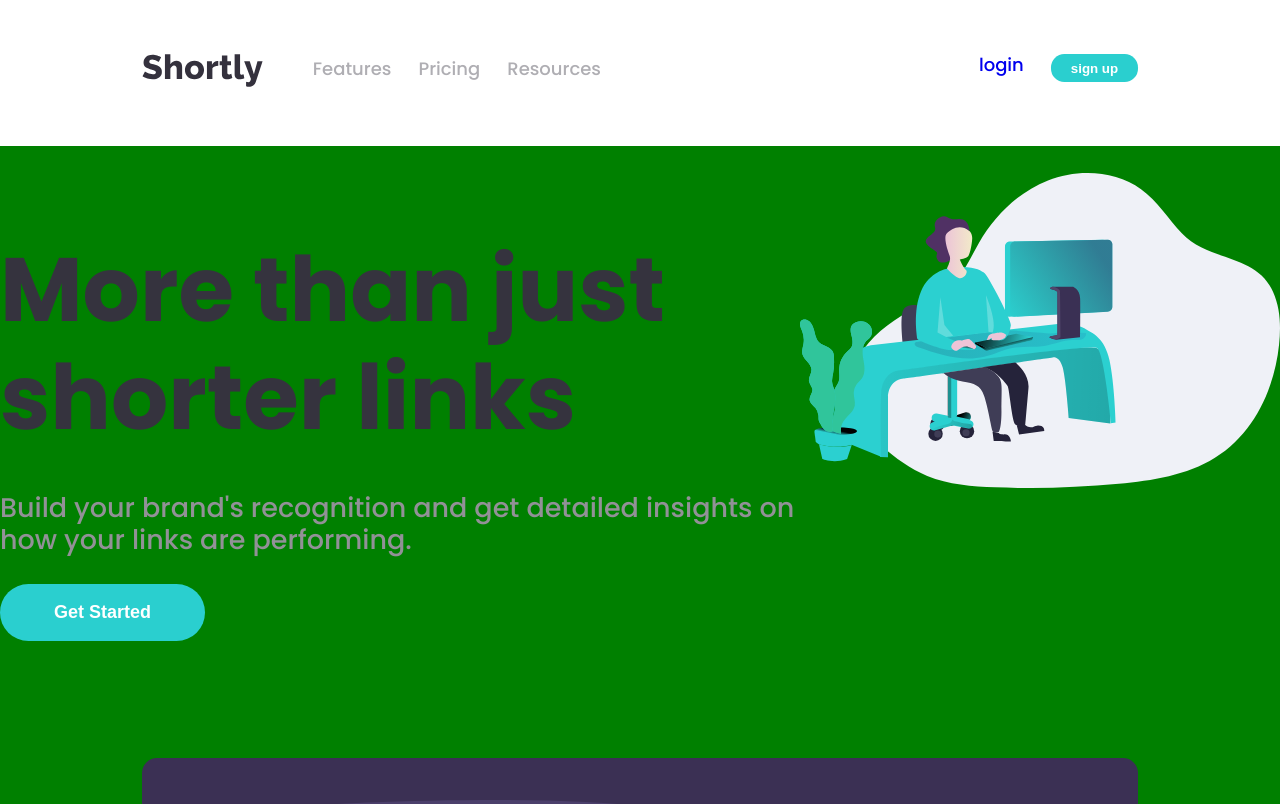
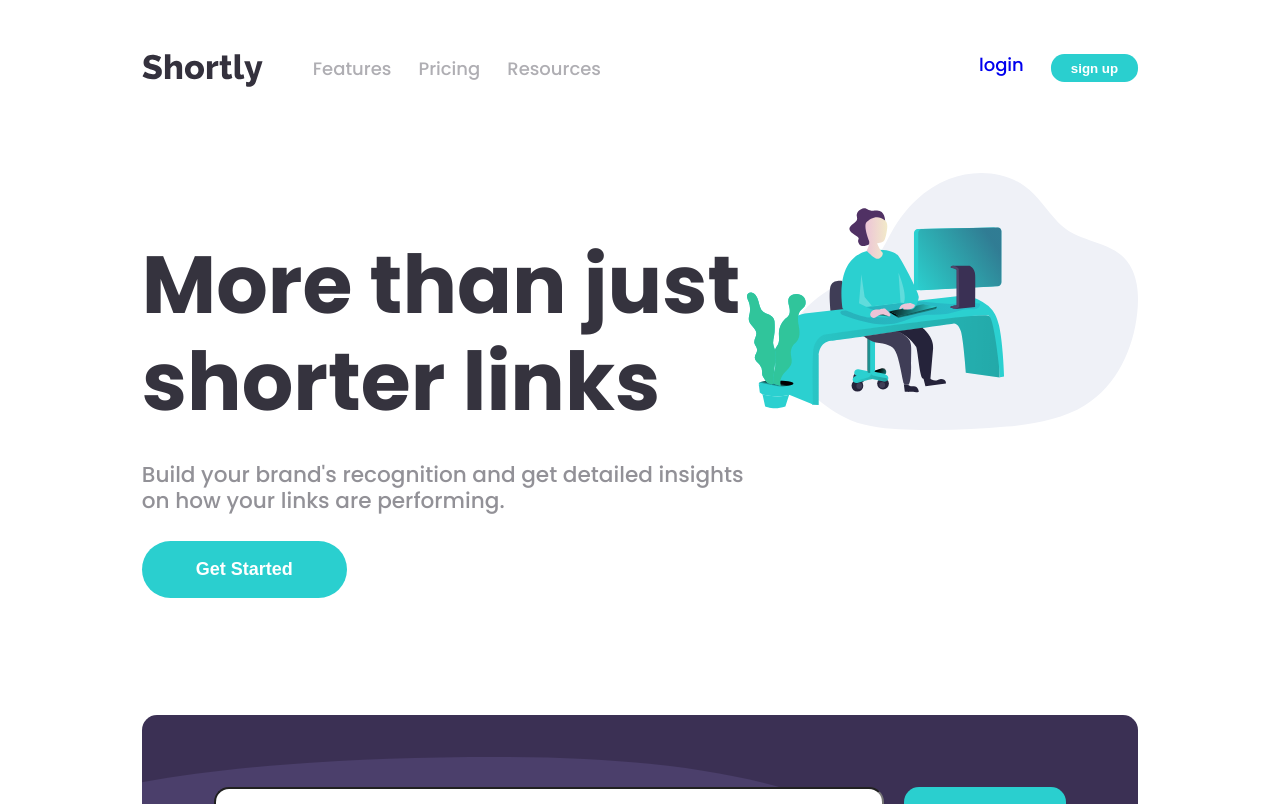
Before and after one commit to uchedotphp/url-shortener, a Vue app: page / in a window 1280 px wide. Shown: the top 804 px of the page. Built offline with nearby package versions, Linux system fonts and the light colour scheme.

Commit message:
fixed jumbotron

```diff
--- a/src/components/JumbotronSection.vue
+++ b/src/components/JumbotronSection.vue
@@ -1,5 +1,6 @@
 <template>
   <div class="jumbotron">
+    <div class="main doubled-container">
       <div class="jumbotron-text-area">
         <h1>More than just shorter links</h1>
         <p>Build your brand's recognition and get detailed insights on how your links are performing.</p>
@@ -8,6 +9,7 @@
       <div class="image-area">
         <div class="image">
           <img src="./../assets/images/illustration-working.svg" alt="illustration-working" />
+        </div>
       </div>
     </div>
   </div>
@@ -22,32 +24,36 @@ export default {
 <style lang="scss" scoped>
 .jumbotron {
   // margin: 1.5em -11.1vw 1.5em 0;
-  background-color: red;
-  display: flex;
+  // background-color: red;
+  // display: flex;
   padding: 0 0 5em 0;
 }
 
-.jumbotron .jumbotron-text-area {
+.main {
+  display: flex;
+}
+
+.jumbotron .main .jumbotron-text-area {
   // justify-content: flex-start;
   // background-color: aquamarine;
   padding: 5em 0;
-  max-width: 800px;
+  // max-width: 700px;
+  max-width: 43.75rem;
 }
 
-.jumbotron .jumbotron-text-area h1 {
-  font-size: 5rem;
+.jumbotron .main .jumbotron-text-area h1 {
+  font-size: 4.5rem;
 }
 
-.jumbotron .jumbotron-text-area p {
-  font-size: 1.5rem;
+.jumbotron .main .jumbotron-text-area p {
+  font-size: 1.2rem;
 }
 
-.jumbotron,
 .image-area {
   // margin-right: -16.76vw;
   // margin-right: -11.1vw;
   // justify-content: flex-end;
-  background-color: green;
+  // background-color: green;
   // margin-top: 0;
   // background-image: url("./../assets/images/illustration-working.svg");
   // background-repeat: no-repeat;
--- a/src/components/LinkShortenerSection.vue
+++ b/src/components/LinkShortenerSection.vue
@@ -71,35 +71,71 @@ export default {
       }
     };
   },
+  computed: {
+    storage() {
+      return JSON.parse(localStorage.getItem("urls"));
+    }
+  },
 
   methods: {
+    test(formName) {
+      this.$refs[formName].validate(valid => {
+        if (valid) {
+          return axios
+            .post("https://rel.ink/api/links/", {
+              url: this.ruleForm.link
+            })
+            .then(response => {
+              console.log(response);
+            })
+            .catch(err => {
+              console.error(err);
+            });
+        } else {
+          console.log("bad");
+        }
+      });
+    },
     shortenLink(formName) {
       this.$refs[formName].validate(valid => {
         if (valid) {
-          // return this.$store
-          //   .dispatch("shortenLink", {
-          //     url: this.ruleForm.link,
-          //   })
-          //   .then((response) => {
-          //     console.log(response);
-          //   })
-          //   .catch((err) => {
-          //     console.error(err);
-          //   });
+          console.log(this.ruleForm.link);
+          // if (localStorage.getItem("urls") !== null) {
+          //   const found = JSON.parse(localStorage.getItem("urls")).find(
+          //     link => {
+          //       return link.url === this.ruleForm.link;
+          //     }
+          //   );
+          //   if (found == undefined) {
           return axios
             .post("https://rel.ink/api/links/", {
               url: this.ruleForm.link
             })
             .then(({ data }) => {
-              console.log(data);
               let urls = JSON.parse(localStorage.getItem("urls")) || [];
 
               urls.push(data);
               localStorage.setItem("urls", JSON.stringify(urls));
+              this.$refs[formName].resetFields();
+
+              this.$notify({
+                title: "Success",
+                message: "URL Link Shorten successfully",
+                type: "success"
+              });
             })
             .catch(err => {
               console.error(err);
             });
+          // }
+          // else {
+          //   this.$notify.error({
+          //     title: "Error",
+          //     message: "Sorry but that URL link is in your result list"
+          //   });
+          // }
+          // return;
+          // }
         } else {
           console.log("error submit!!");
           return false;
@@ -109,11 +145,7 @@ export default {
   },
 
   mounted() {
-    console.log(this.localStorageLinks);
-    // getLinks(){
-    // this.localStorageLinks = JSON.parse(localStorage.getItem("urls"));
     // console.log(this.localStorageLinks);
-    // }
   }
 };
 </script>
--- a/src/store/index.js
+++ b/src/store/index.js
@@ -11,6 +11,10 @@ export default new Vuex.Store({
   mutations: {
     SET_URL(state, urlDetails) {
       state.shortenedUrls.push(urlDetails);
+      let urls = JSON.parse(localStorage.getItem("urls")) || [];
+
+      urls.push(urlDetails);
+      localStorage.setItem("urls", JSON.stringify(urls));
     },
   },
   actions: {
```
Lines whose indentation alone changed are shown as unchanged.
